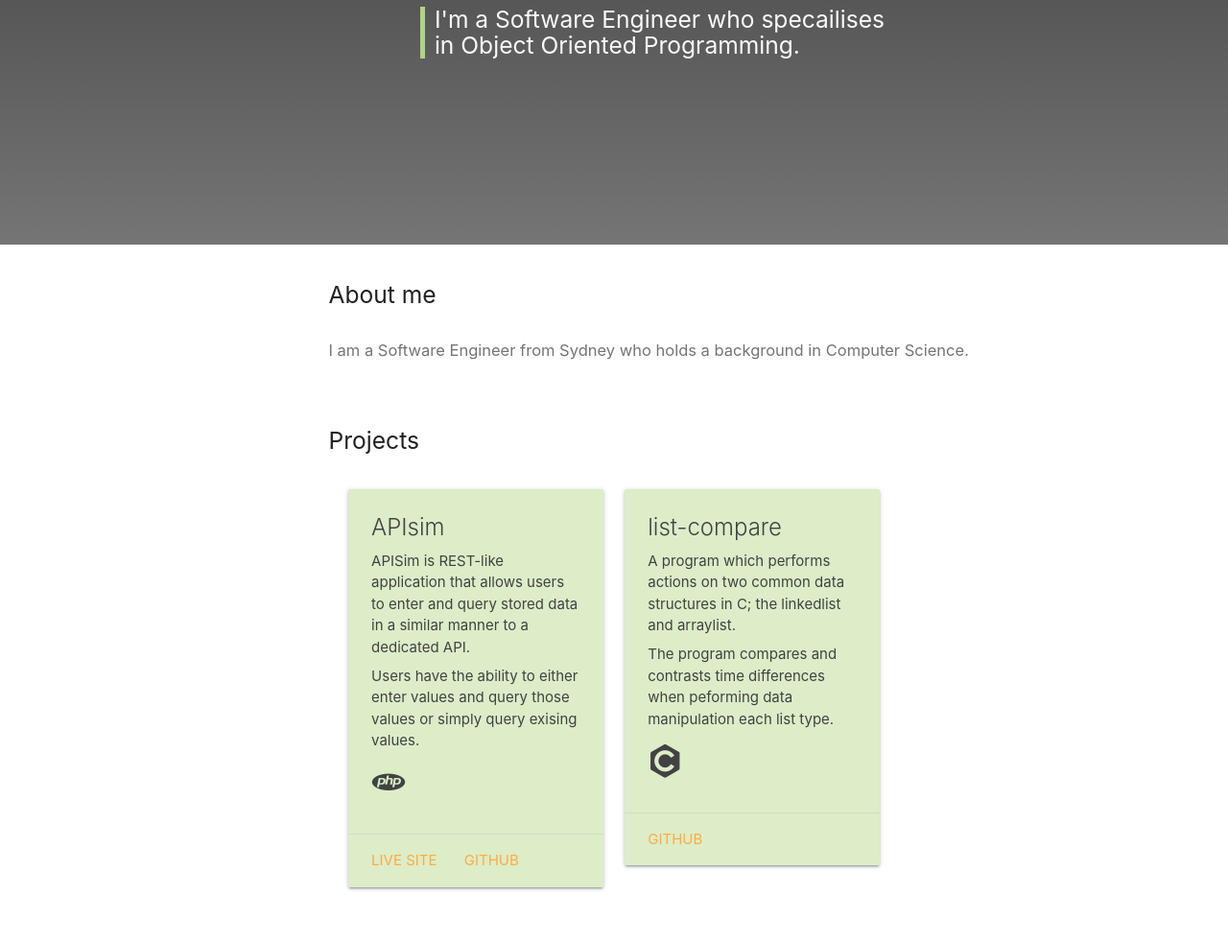
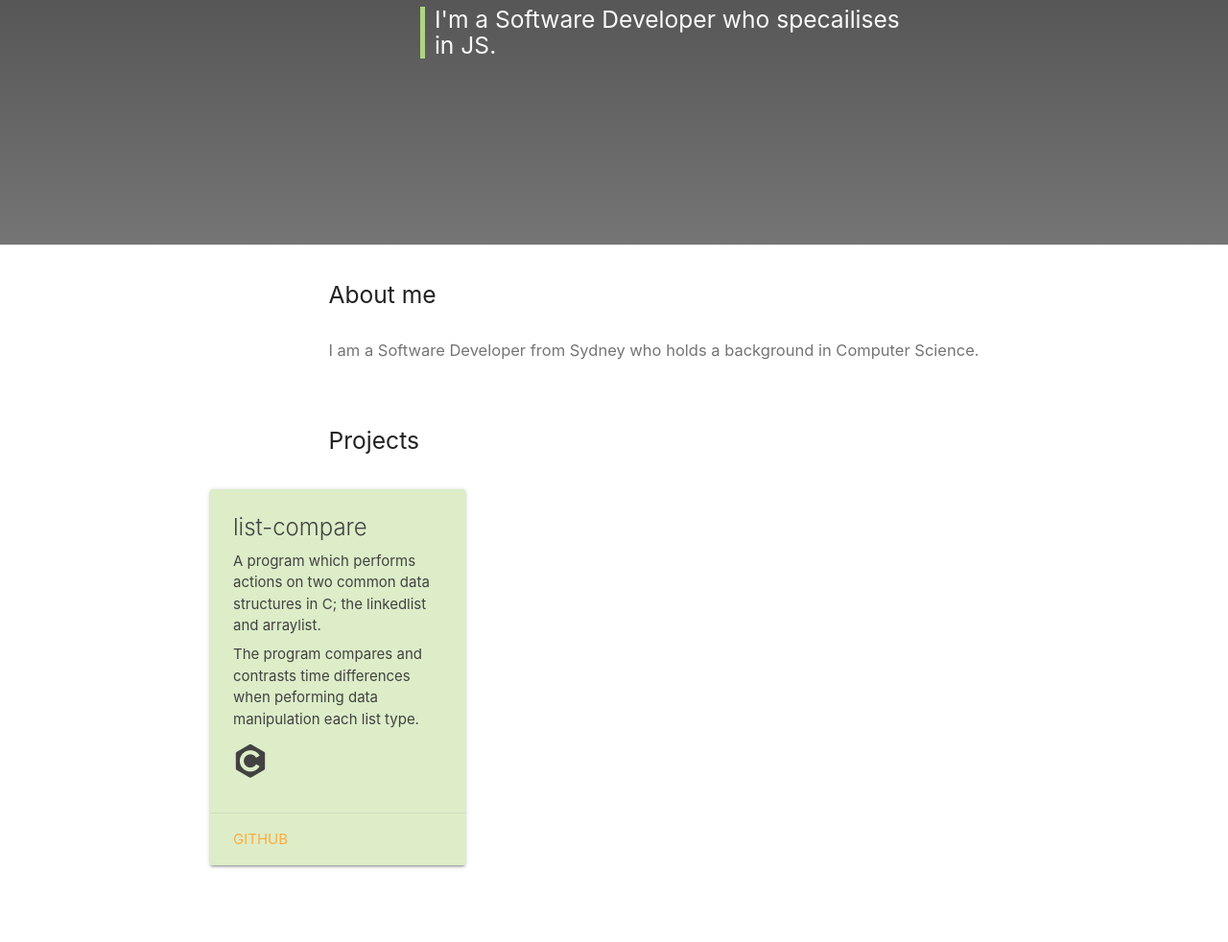
Before and after one commit to capernicon/capernicon.github.io, a plain HTML site: page index.html in a window 1280 px wide. Shown: the part 189-1171 px from the top of the page at 96% size. After the commit the page ends 1149 px from the top, so only its background shows below. Drawn offline with nearby package versions, Linux system fonts and the light colour scheme.

Commit message:
Update profile
Small content (text) changes to profile page

```diff
--- a/index.html
+++ b/index.html
@@ -11,13 +11,11 @@
   </head>
 
   <body>
-
     <header>
-
         <div class="links_row row">
           <div class="col s4 offset-s8">
             <div id="links_container">
-              <a href="https://github.com/capernicon" target="_blank">
+              <a href="https://www.linkedin.com/in/matthew-a-719188154" target="_blank">
                 <i class="devicon-linkedin-plain" alt="Linkedin link"></i>
               </a>
             </div>
@@ -28,7 +26,6 @@
             </div>
           </div>
         </div>
-
     </header>
 
     <main>
@@ -37,12 +34,12 @@
         <div class="row">
           <div class="section col l5 col s10 offset-l4 offset-s1">
             <h3 class="title">
-              Hi, I'm Matthew Ablott.
+              Hi, I'm Matthew.
             </h3>
             <h5 id="title_description" class="title">
               <div class="border_left">
                 <p>
-                  I'm a Software Engineer who specailises in Object Oriented Programming.
+                  I'm a Software Developer who specailises in JS.
                 </p>
               </div>
             </h5>
@@ -52,14 +49,13 @@
 
       <!-- about me -->
       <div class="bottom">
-
         <div class="row left-align">
           <div class="section col l7 col s8 offset-l3 offset-s2">
             <h5 class="sub_headings">
               About me
             </h5>
             <p class="about_me_paragraph section">
-              I am a Software Engineer from Sydney who holds a background in Computer Science.
+              I am a Software Developer from Sydney who holds a background in Computer Science.
             </p>
           </div>
         </div>
@@ -74,33 +70,6 @@
 
         <!-- projects -->
         <div class="container row">
-
-          <div class="col s12 m6 l4 offset-l2 offset-m2">
-            <div class="card light-green lighten-4">
-              <div class="card-content white-text">
-                <span class="card-title">
-                  APIsim
-                </span>
-                <p class="card-description">
-                  APISim is REST-like application that allows users to enter and query stored data in a similar manner to a dedicated API.
-                </p>
-                <p class="card-description">
-                  Users have the ability to either enter values and query those values or simply query exising values.
-                </p>
-                <p class="card-technologies">
-                  <i class="devicon-php-plain"></i>
-                </p>
-              </div>
-              <div class="card-action">
-                <a href="https://apisim.live" target="_blank">
-                  Live site
-                </a>
-                <a href="https://github.com/capernicon/apisim" target="_blank">
-                  Github
-                </a>
-              </div>
-            </div>
-          </div>
 
           <div class="col s12 m6 l4">
             <div class="card light-green lighten-4">
@@ -131,7 +100,5 @@
       </div> <!-- bottom -->
 
     </main>
-
   </body>
-
 </html>
```
